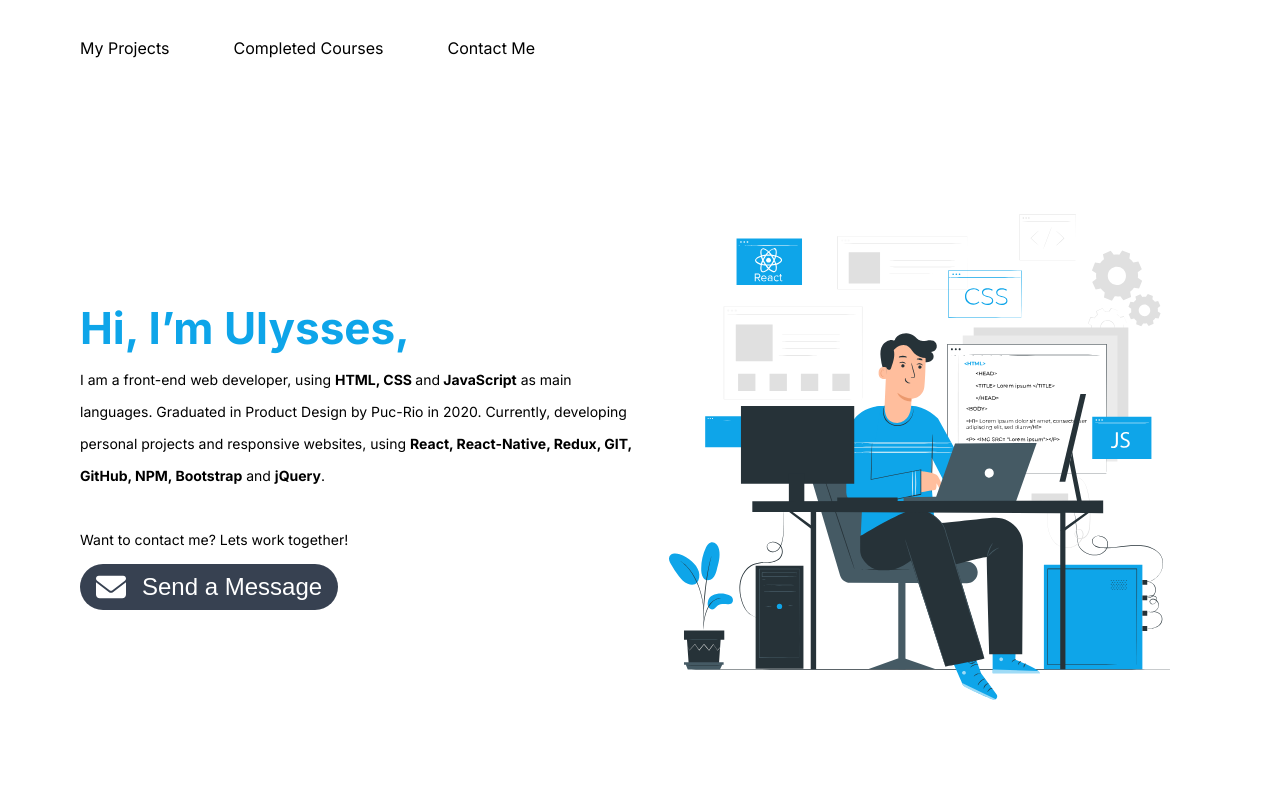
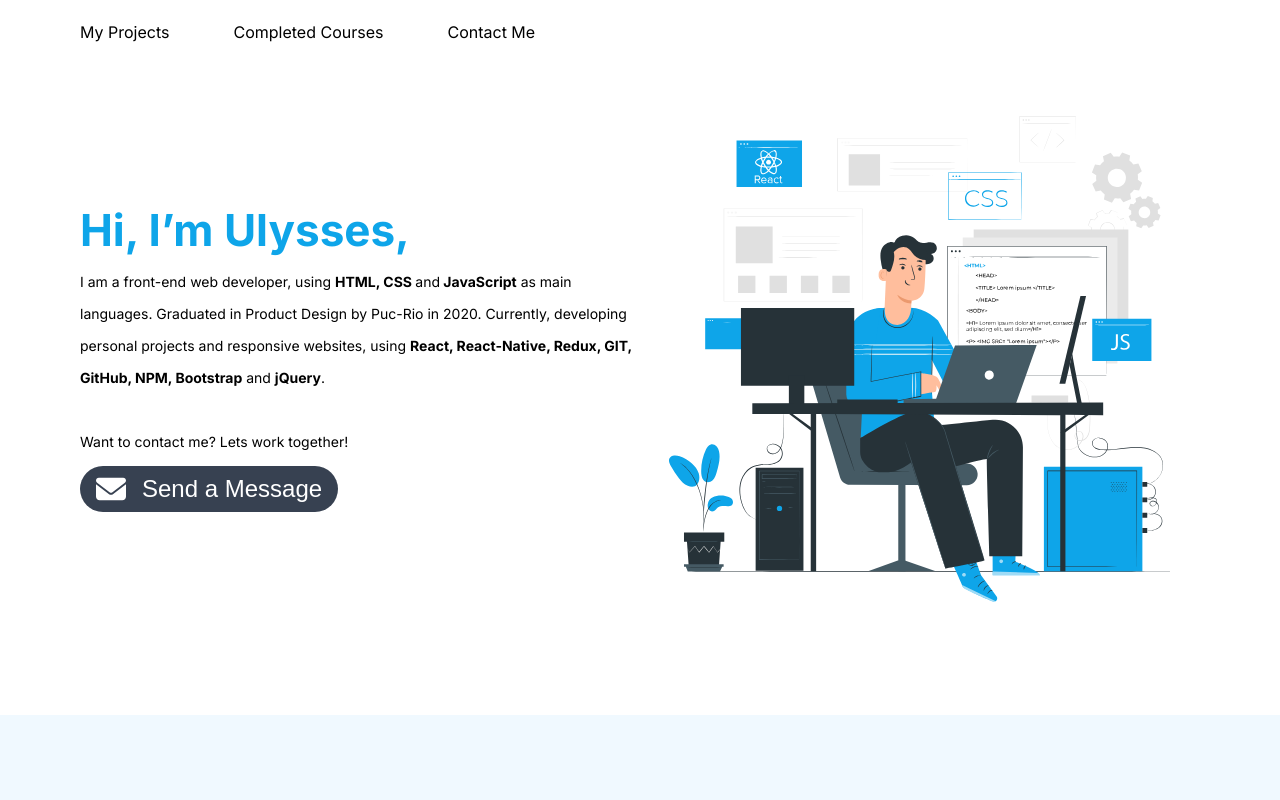
Before and after one commit to UlyssesPinheiro/Ulysses-Portfolio, a Next.js app: page / in a window 1280 px wide. Shown: the top 800 px of the page. Built offline with nearby package versions, Linux system fonts and the light colour scheme.

Commit message:
Navbar scroll up to view

```diff
--- a/Components/Sections/NavBar/NavBar.js
+++ b/Components/Sections/NavBar/NavBar.js
@@ -3,10 +3,34 @@ import styled from "styled-components";
 import Color from "../../Defaults/Color";
 import MediaQuery from "../../Defaults/MediaQuery";
 import Font from "../../Defaults/Font";
+import { useEffect, useState } from "react";
 
 export default function NavBar() {
+  const [scrolled, setScrolled] = useState(false);
+  const [showNavBar, setShowNavBar] = useState(false);
+
+  useEffect(() => {
+    window.onscroll = function (e) {
+      // print "false" if direction is down and "true" if up
+      const scrollingUp = this.oldScroll > this.scrollY;
+      console.log(scrollingUp);
+      this.oldScroll = this.scrollY;
+      if (scrollingUp) {
+        setShowNavBar(true);
+      } else {
+        setShowNavBar(false);
+      }
+
+      if (window.scrollY > 100) {
+        setScrolled(true);
+      } else {
+        setScrolled(false);
+      }
+    };
+  }, []);
+
   return (
-    <NavUl>
+    <NavUl className={scrolled ? (showNavBar ? "show" : "hidden") : ""}>
       <NavItem>
         <div
           onClick={() =>
@@ -47,11 +71,29 @@ export default function NavBar() {
 const NavUl = styled.ul`
   display: flex;
   flex-direction: row;
-  margin: 2rem 5rem;
+  padding: 1rem 5rem;
   gap: 4rem;
+  z-index: 50;
+  box-shadow: none;
+  position: fixed;
+  opacity: 1;
+
+  transition: all 300ms;
+  background-color: ${Color.white};
+  width: 100%;
+
+  &.show {
+    box-shadow: 3px 3px 3px ${Color.shadow};
+    opacity: 1;
+    top: 0px;
+  }
+  &.hidden {
+    opacity: 0;
+    top: -80px;
+  }
 
   @media (max-width: ${MediaQuery.tablet}) {
-    margin: 2rem 5rem 0;
+    padding: 1rem 5rem 0;
     justify-content: space-evenly;
   }
 
```
